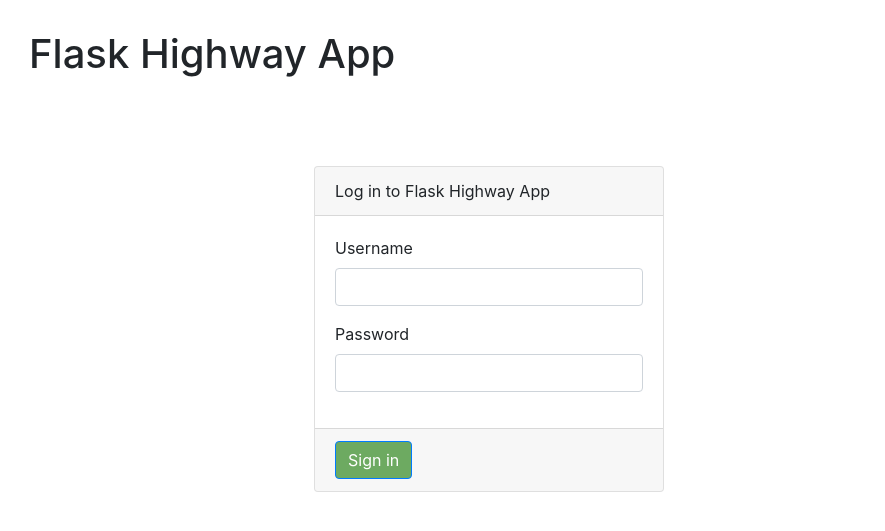
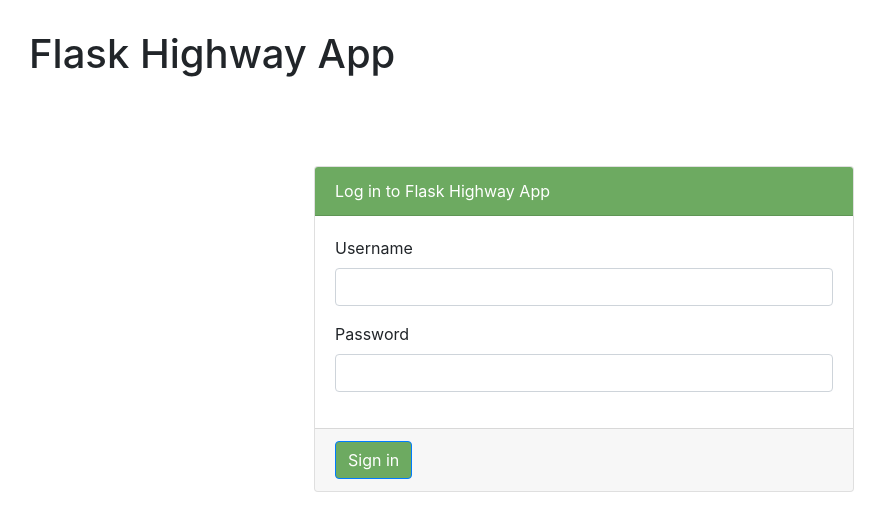
Before and after one commit to alantelles/flask-highway-base-app, a Flask app: page /login in a window 1280 px wide. Shown: the part 56-587 px from the top of the page, without its empty margins (56-941 px from the left). Run offline with Flask 2, Linux system fonts and the light colour scheme; some libraries are stand-ins or nearby versions.

Commit message:
beautify login screen

```diff
--- a/app/blueprints/user_management/views/users.py
+++ b/app/blueprints/user_management/views/users.py
@@ -66,7 +66,6 @@ class UsersViews:
                 assoc = UserRole()
                 assoc.role = r
                 user.roles.append(assoc)
-                # r.users.append(assoc)
                 db.session.add(assoc)
 
 
--- a/app/templates/application/login.html
+++ b/app/templates/application/login.html
@@ -3,10 +3,10 @@
 <div class="row">
     <div class="col-lg-12" style="margin-bottom: 10vh"><h1>{{ config.project_name }}</h1></div>
 
-    <div class="col-lg-4 offset-lg-3">
+    <div class="col-lg-6 offset-lg-3">
 
         <div class="card">
-            <div class="card-header">Log in to {{ config.project_name }}</div>
+            <div class="card-header bg-primary" style="color: white">Log in to {{ config.project_name }}</div>
             <form action="{{ url_for('login_try') }}" method="post">
             <div class="card-body">
                 <div class="form-group">
```
